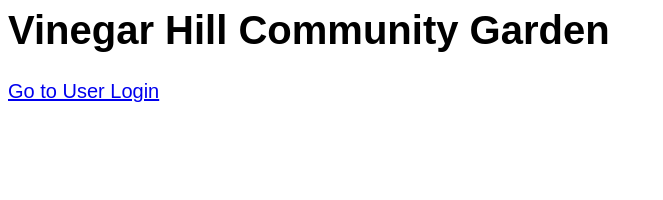
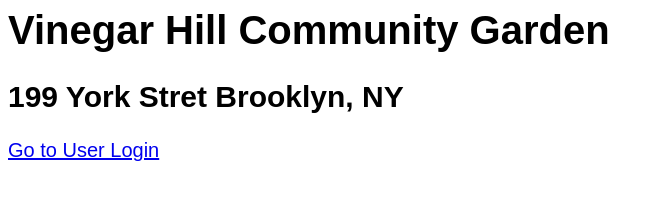
Before and after one commit to caspar/VHCG, a plain HTML site: page templates/index.html in a window 1280 px wide. Shown: the whole page, without its empty margins (0-663 px from the left). Drawn offline with Linux system fonts and the light colour scheme.

Commit message:
change index

```diff
--- a/templates/index.html
+++ b/templates/index.html
@@ -9,6 +9,8 @@
 
 <body>
   <h1>Vinegar Hill Community Garden</h1>
+  <h2>199 York Stret Brooklyn, NY</h2>
+
   <!-- <div>{{data}}</div> -->
 
   <!-- <div>
```
